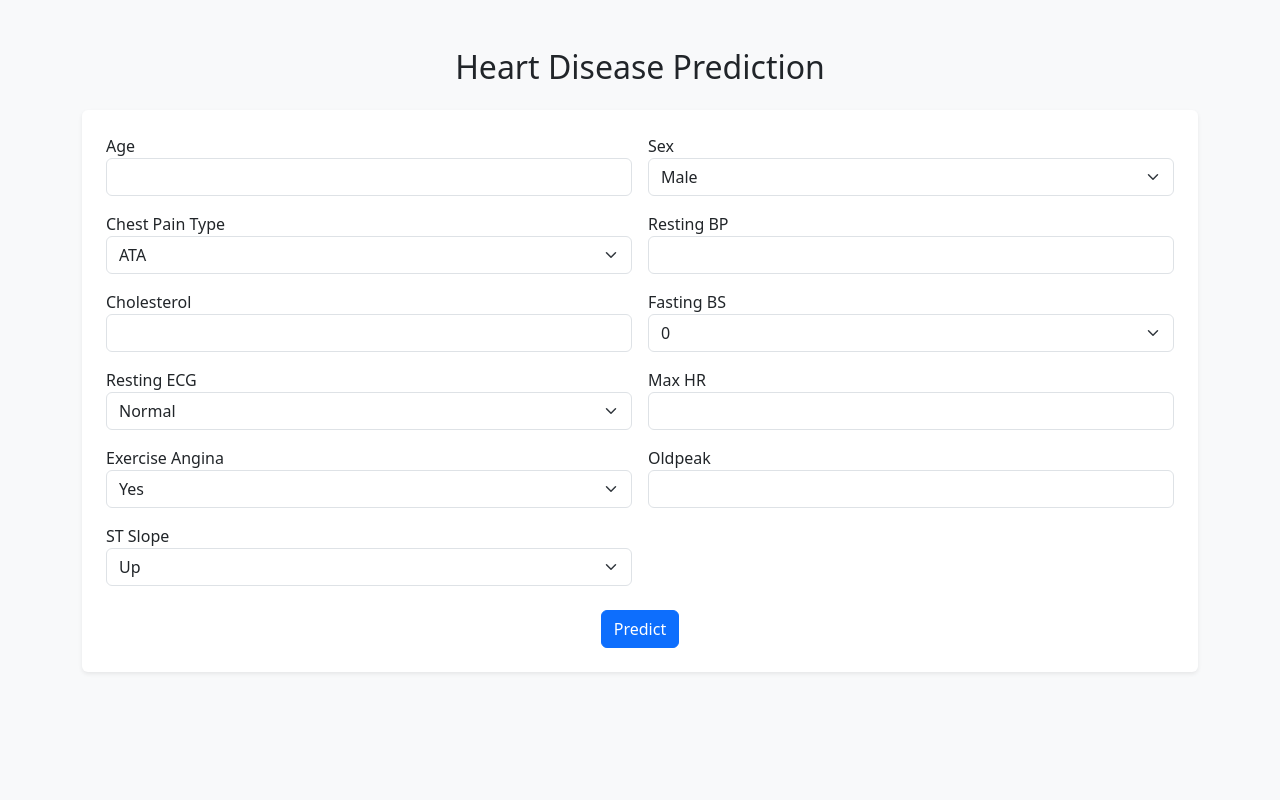
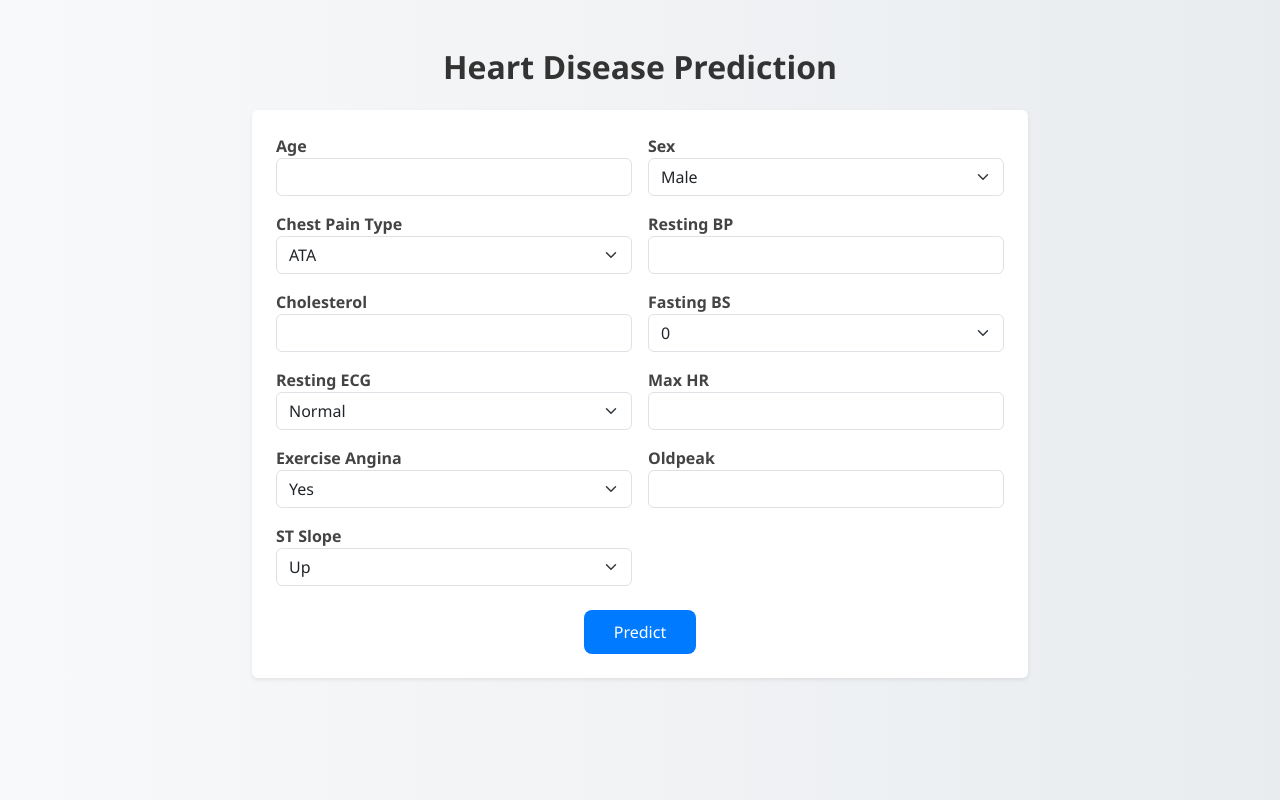
Before and after one commit to Sukrat-Singh/heart-disease-predictor, a Flask app: page / in a window 1280 px wide. Run offline with Flask 3, Linux system fonts and the light colour scheme.

Commit message:
added styling

```diff
--- a/app.py
+++ b/app.py
@@ -28,7 +28,7 @@ def abort_if_missing_fields(data):
 
 
 # ------------------------
-# API Endpoint (already working)
+# API Endpoint
 # ------------------------
 class HeartDiseasePredict(Resource):
     def post(self):
--- /dev/null
+++ b/static/style.css
@@ -0,0 +1,99 @@
+/* --------------------------
+   Global Styling
+--------------------------- */
+body {
+    background: linear-gradient(to right, #f8f9fa, #e9ecef);
+    font-family: 'Segoe UI', Tahoma, Geneva, Verdana, sans-serif;
+    color: #333;
+    margin: 0;
+    padding: 0;
+}
+
+/* --------------------------
+   Form Card Styling
+--------------------------- */
+.container {
+    max-width: 800px;
+}
+
+form {
+    border-radius: 15px;
+    background: #fff;
+    box-shadow: 0 6px 20px rgba(0, 0, 0, 0.1);
+    padding: 25px 30px;
+    transition: transform 0.2s ease-in-out, box-shadow 0.2s ease-in-out;
+}
+
+form:hover {
+    transform: translateY(-3px);
+    box-shadow: 0 10px 25px rgba(0, 0, 0, 0.15);
+}
+
+label {
+    font-weight: 600;
+    color: #444;
+}
+
+button.btn-primary {
+    background-color: #007bff;
+    border: none;
+    padding: 10px 30px;
+    border-radius: 8px;
+    transition: 0.2s;
+}
+
+button.btn-primary:hover {
+    background-color: #0056b3;
+    transform: scale(1.05);
+}
+
+/* --------------------------
+   Header Styling
+--------------------------- */
+h2 {
+    font-weight: 700;
+    color: #333;
+}
+
+/* --------------------------
+   Result Page Styling
+--------------------------- */
+.card {
+    background: #fff;
+    border-radius: 20px;
+    box-shadow: 0 8px 25px rgba(0, 0, 0, 0.15);
+    transition: transform 0.2s ease;
+}
+
+.card:hover {
+    transform: scale(1.02);
+}
+
+.text-primary {
+    font-size: 1.5rem;
+    font-weight: bold;
+    color: #0d6efd !important;
+}
+
+.btn-outline-secondary {
+    border-radius: 8px;
+    transition: 0.2s;
+}
+
+.btn-outline-secondary:hover {
+    background-color: #6c757d;
+    color: #fff;
+}
+
+/* --------------------------
+   Responsive Tweaks
+--------------------------- */
+@media (max-width: 600px) {
+    form {
+        padding: 20px;
+    }
+
+    h2 {
+        font-size: 1.4rem;
+    }
+}
--- a/templates/home.html
+++ b/templates/home.html
@@ -3,6 +3,7 @@
 <head>
     <title>Heart Disease Prediction</title>
     <link href="https://cdn.jsdelivr.net/npm/bootstrap@5.3.3/dist/css/bootstrap.min.css" rel="stylesheet">
+    <link rel="stylesheet" href="{{ url_for('static', filename='style.css') }}">
 </head>
 <body class="bg-light">
 
--- a/templates/result.html
+++ b/templates/result.html
@@ -3,6 +3,7 @@
 <head>
     <title>Prediction Result</title>
     <link href="https://cdn.jsdelivr.net/npm/bootstrap@5.3.3/dist/css/bootstrap.min.css" rel="stylesheet">
+    <link rel="stylesheet" href="{{ url_for('static', filename='style.css') }}">
 </head>
 <body class="bg-light">
 <div class="container mt-5 text-center">
```
